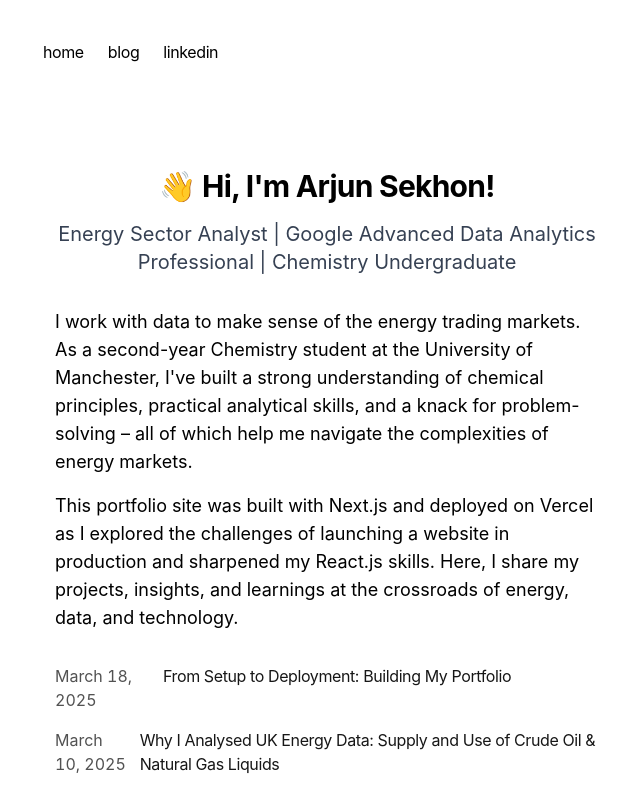
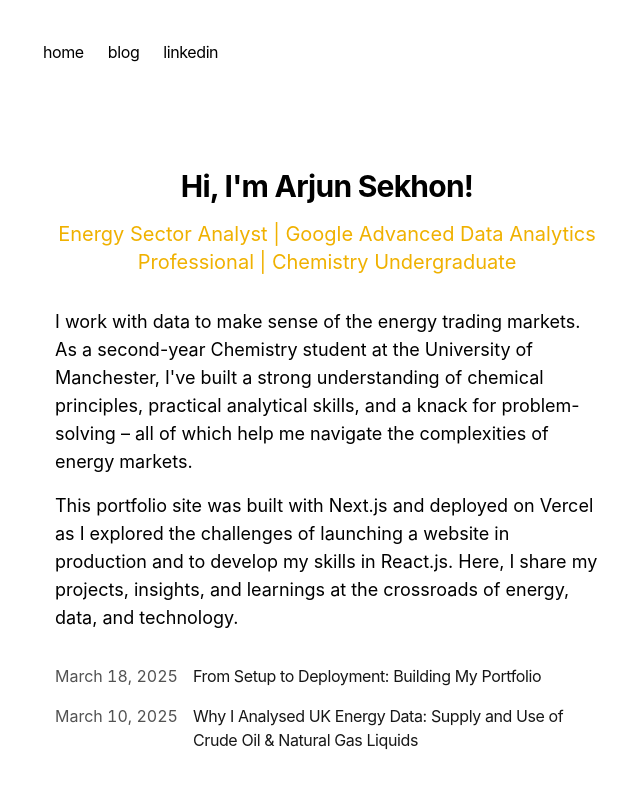
Before and after one commit to arjunsekhon/arjunsekhon-com, a Next.js app: page / in a window 1280 px wide. Shown: the top 800 px of the page, without its empty margins (313-953 px from the left). Built offline with nearby package versions, Linux system fonts and the light colour scheme.

Commit message:
Minor layout fix and home page change

```diff
--- a/app/blog/page.tsx
+++ b/app/blog/page.tsx
@@ -8,7 +8,7 @@ export const metadata = {
 
 export default function Page() {
   return (
-    <section className="container mx-auto px-4 py-8">
+    <section className="container mx-auto py-8">
       <h1 className="font-semibold text-2xl mb-4 tracking-tighter">Blog</h1>
       <p className="mb-6 text-lg">
         Welcome to my blog. Here, I share insights and analysis on energy markets, data analytics, and technology. Stay tuned for updates and deep dives into the trends shaping the energy sector.
--- a/app/components/posts.tsx
+++ b/app/components/posts.tsx
@@ -22,7 +22,7 @@ export function BlogPosts() {
             href={`/blog/${post.slug}`}
           >
             <div className="w-full flex flex-col md:flex-row space-x-0 md:space-x-2">
-              <p className="text-neutral-600 dark:text-neutral-400 w-[100px] tabular-nums">
+              <p className="text-neutral-600 dark:text-neutral-400 min-w-[130px] tabular-nums">
                 {formatDate(post.metadata.publishedAt, false)}
               </p>
               <p className="text-neutral-900 dark:text-neutral-100 tracking-tight">
--- a/app/page.tsx
+++ b/app/page.tsx
@@ -5,9 +5,9 @@ export default function Page() {
     <section className="container mx-auto px-4 py-8">
       <header className="mb-8 text-center">
         <h1 className="mb-4 text-3xl font-bold tracking-tight">
-          👋 Hi, I'm Arjun Sekhon!
+          Hi, I'm Arjun Sekhon!
         </h1>
-        <h2 className="text-xl text-gray-700">
+        <h2 className="text-xl text-yellow-500">
           Energy Sector Analyst | Google Advanced Data Analytics Professional | Chemistry Undergraduate
         </h2>
       </header>
@@ -16,7 +16,7 @@ export default function Page() {
           I work with data to make sense of the energy trading markets. As a second-year Chemistry student at the University of Manchester, I've built a strong understanding of chemical principles, practical analytical skills, and a knack for problem-solving – all of which help me navigate the complexities of energy markets.
         </p>
         <p className="mt-4">
-          This portfolio site was built with Next.js and deployed on Vercel as I explored the challenges of launching a website in production and sharpened my React.js skills. Here, I share my projects, insights, and learnings at the crossroads of energy, data, and technology.
+          This portfolio site was built with Next.js and deployed on Vercel as I explored the challenges of launching a website in production and to develop my skills in React.js. Here, I share my projects, insights, and learnings at the crossroads of energy, data, and technology.
         </p>
       </div>
       <div className="my-8">
```
